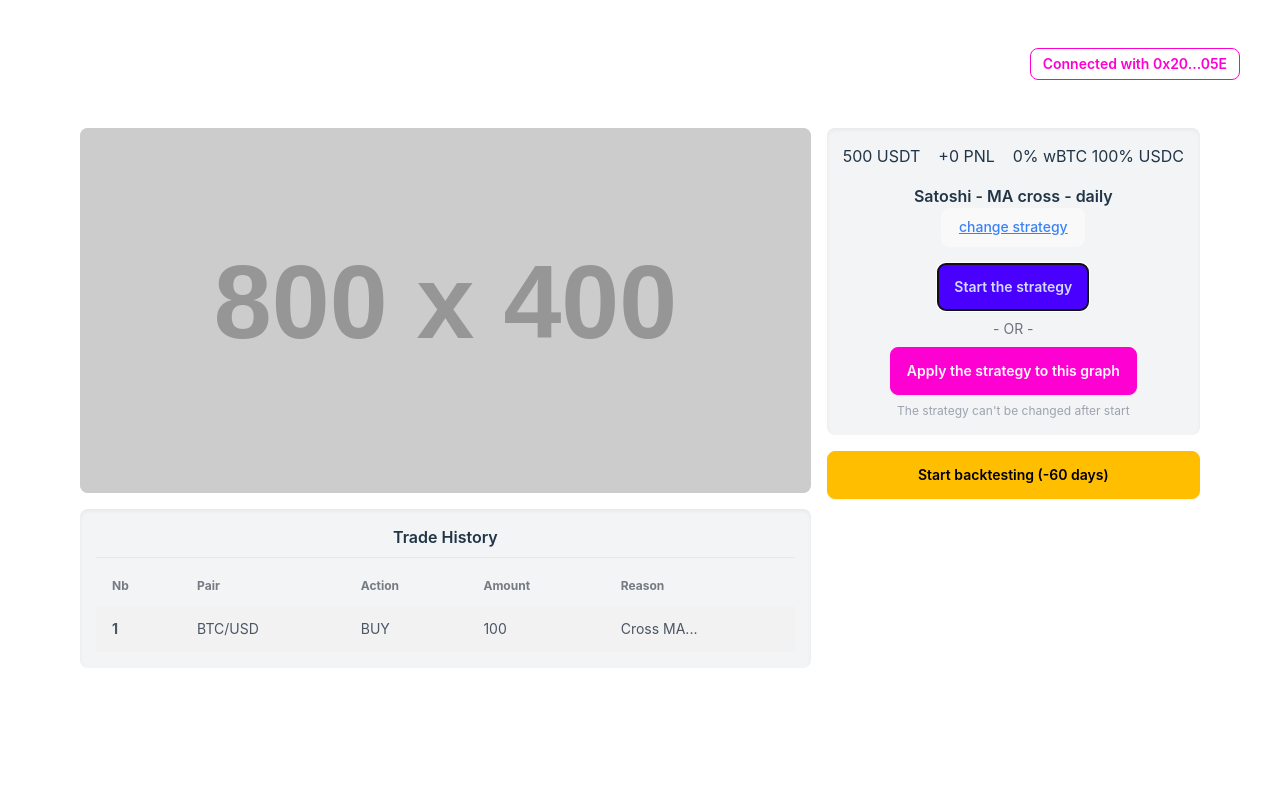
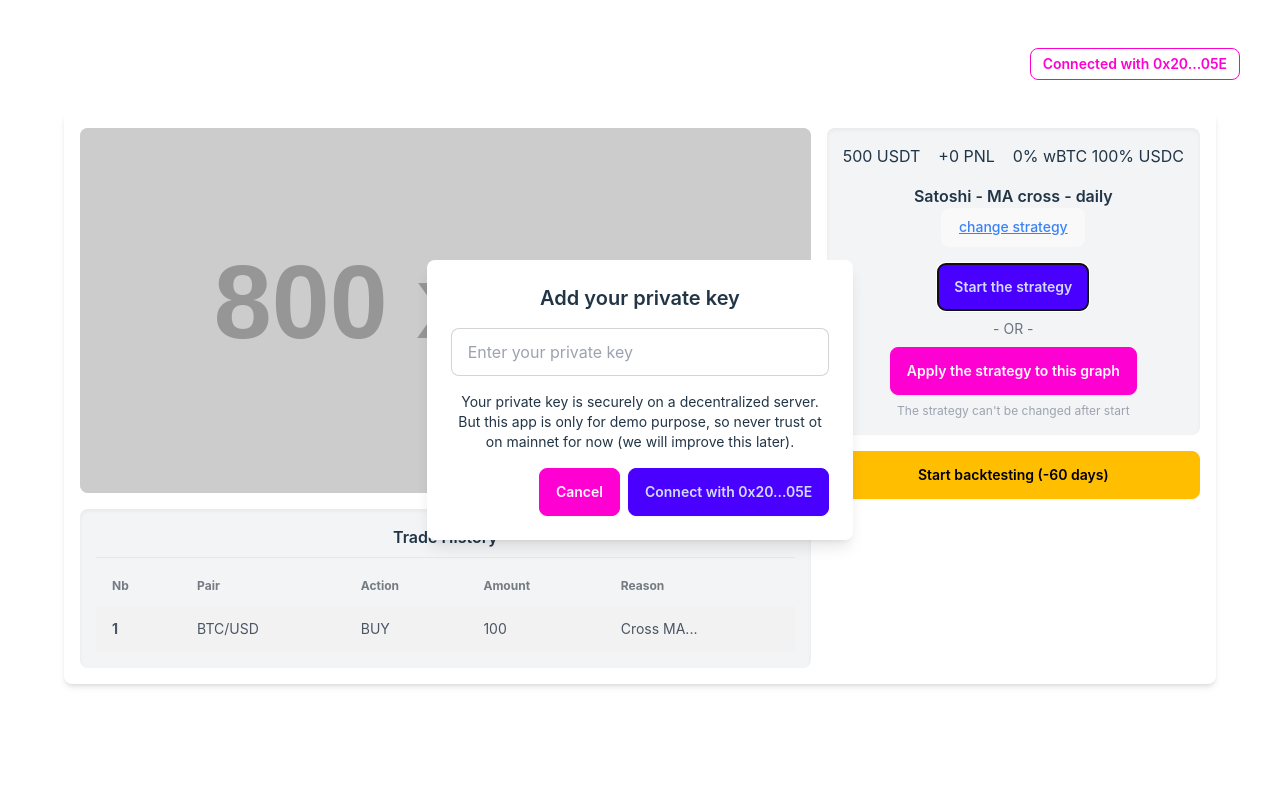
Before and after one commit to bertrandbuild/bnb-hack, a React (Vite) app: page /dashboard in a window 1280 px wide. Both pictures are taken after a click on the button "Start the strategy". Shown: the top 800 px of the page. Built offline with nearby package versions, Linux system fonts and the light colour scheme.

Commit message:
Create PrivateKeyModal component and useModal hook add in page Dashboard

```diff
--- /dev/null
+++ b/src/components/PrivateKeyModal.tsx
@@ -0,0 +1,57 @@
+import React, { useState } from "react";
+
+interface PrivateKeyModalProps {
+  isOpen: boolean;
+  onClose: () => void;
+  onConnect: (privateKey: string) => void;
+}
+
+const PrivateKeyModal: React.FC<PrivateKeyModalProps> = ({
+  isOpen,
+  onClose,
+  onConnect,
+}) => {
+  const [privateKey, setPrivateKey] = useState("");
+
+  const handleInputChange = (event: React.ChangeEvent<HTMLInputElement>) => {
+    setPrivateKey(event.target.value);
+  };
+
+  const handleConnect = () => {
+    onConnect(privateKey);
+    setPrivateKey(""); // Clear the input field after connecting
+    onClose(); // Close the modal
+  };
+
+  if (!isOpen) return null;
+
+  return (
+    <div className="fixed inset-0 bg-opacity-50 flex justify-center items-center">
+      <div className="bg-white p-6 rounded-lg shadow-lg w-1/3">
+        <h2 className="text-xl font-semibold mb-4">Add your private key</h2>
+        <input
+          type="password"
+          placeholder="Enter your private key"
+          value={privateKey}
+          onChange={handleInputChange}
+          className="input input-bordered w-full mb-4"
+        />
+        <p className="text-sm mb-4">
+          Your private key is securely on a decentralized server. But this app
+          is only for demo purpose, so never trust ot on mainnet for now (we
+          will improve this later).
+        </p>
+        <div className="flex justify-end">
+          <button className="btn btn-secondary mr-2" onClick={onClose}>
+            Cancel
+          </button>
+          <button className="btn btn-primary" onClick={handleConnect}>
+            Connect with 0x20...05E
+          </button>
+        </div>
+      </div>
+    </div>
+  );
+};
+
+export default PrivateKeyModal;
--- a/src/components/StrategyControls.tsx
+++ b/src/components/StrategyControls.tsx
@@ -1,6 +1,10 @@
 import React from "react";
 
-const StrategyControls: React.FC = () => {
+interface StrategyControlsProps {
+  onOpenModal: () => void;
+}
+
+const StrategyControls: React.FC<StrategyControlsProps> = ({ onOpenModal }) => {
   return (
     <div className="w-1/3">
       <div className="bg-gray-100 p-4 rounded-lg shadow-inner mb-4">
@@ -16,7 +20,7 @@ const StrategyControls: React.FC = () => {
           </button>
         </div>
         <div className="flex justify-center items-center flex-col mt-4">
-          <button className="btn btn-primary mb-2">
+          <button className="btn btn-primary mb-2" onClick={onOpenModal}>
             Start the strategy
           </button>
           <span className="text-sm text-gray-500">- OR -</span>
--- /dev/null
+++ b/src/hooks/useModal.ts
@@ -0,0 +1,14 @@
+import { useState } from "react";
+
+export const useModal = () => {
+  const [isPrivateKeyModalOpen, setIsPrivateKeyModalOpen] = useState(false);
+
+  const handleOpenModal = () => {
+    setIsPrivateKeyModalOpen(true);
+  };
+
+  const handleCloseModal = () => {
+    setIsPrivateKeyModalOpen(false);
+  };
+  return { isPrivateKeyModalOpen, handleOpenModal, handleCloseModal };
+};
--- a/src/pages/Dashboard.tsx
+++ b/src/pages/Dashboard.tsx
@@ -3,18 +3,39 @@ import React from "react";
 // import components
 import ChartSection from "../components/ChartSection";
 import StrategyControls from "../components/StrategyControls";
+import PrivateKeyModal from "../components/PrivateKeyModal";
+
+// import hooks
+import { useModal } from "../hooks/useModal";
 
 const Dashboard: React.FC = () => {
+  const { isPrivateKeyModalOpen, handleOpenModal, handleCloseModal } =
+    useModal();
+
+  const handleConnect = (privateKey: string) => {
+    // Add logic to handle the private key connection
+    // Example logic (to be replaced with real implementation):
+    // connectToService(privateKey);
+    console.log(privateKey);
+  };
+
   return (
     <div className="min-h-screen p-4">
-            <div className="container mx-auto px-4 py-4">
+      <div className="container mx-auto px-4 py-4 bg-white shadow-md rounded-lg">
         <div className="flex justify-between items-start">
           {/* Left Section: Chart and Trade History */}
           <ChartSection />
           {/* Right Section: Controls and Strategy Info */}
-                    <StrategyControls/>
+          <StrategyControls onOpenModal={handleOpenModal} />
         </div>
       </div>
+
+      {/* Private Key Modal */}
+      <PrivateKeyModal
+        isOpen={isPrivateKeyModalOpen}
+        onClose={handleCloseModal}
+        onConnect={handleConnect}
+      />
     </div>
   );
 };
```
Lines whose indentation alone changed are shown as unchanged.
